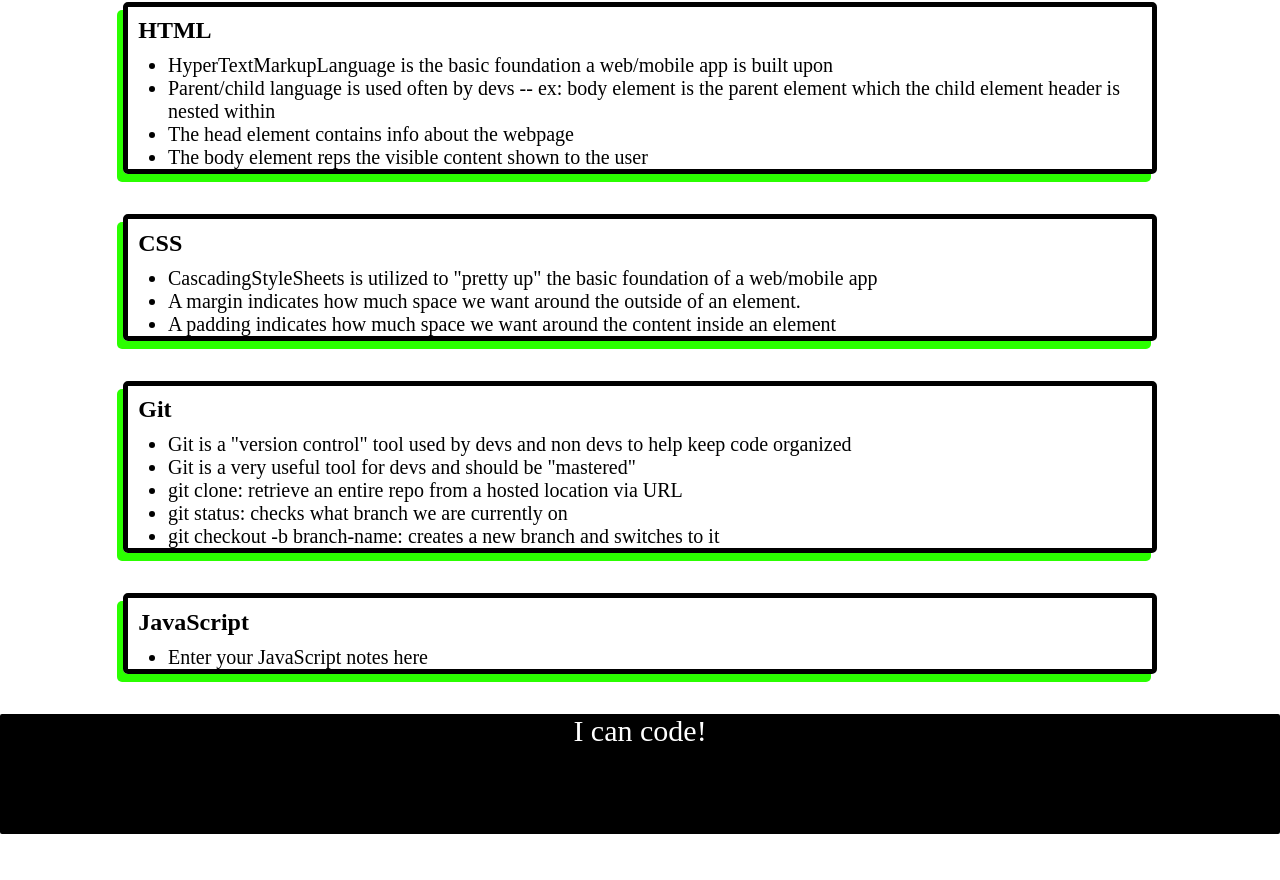
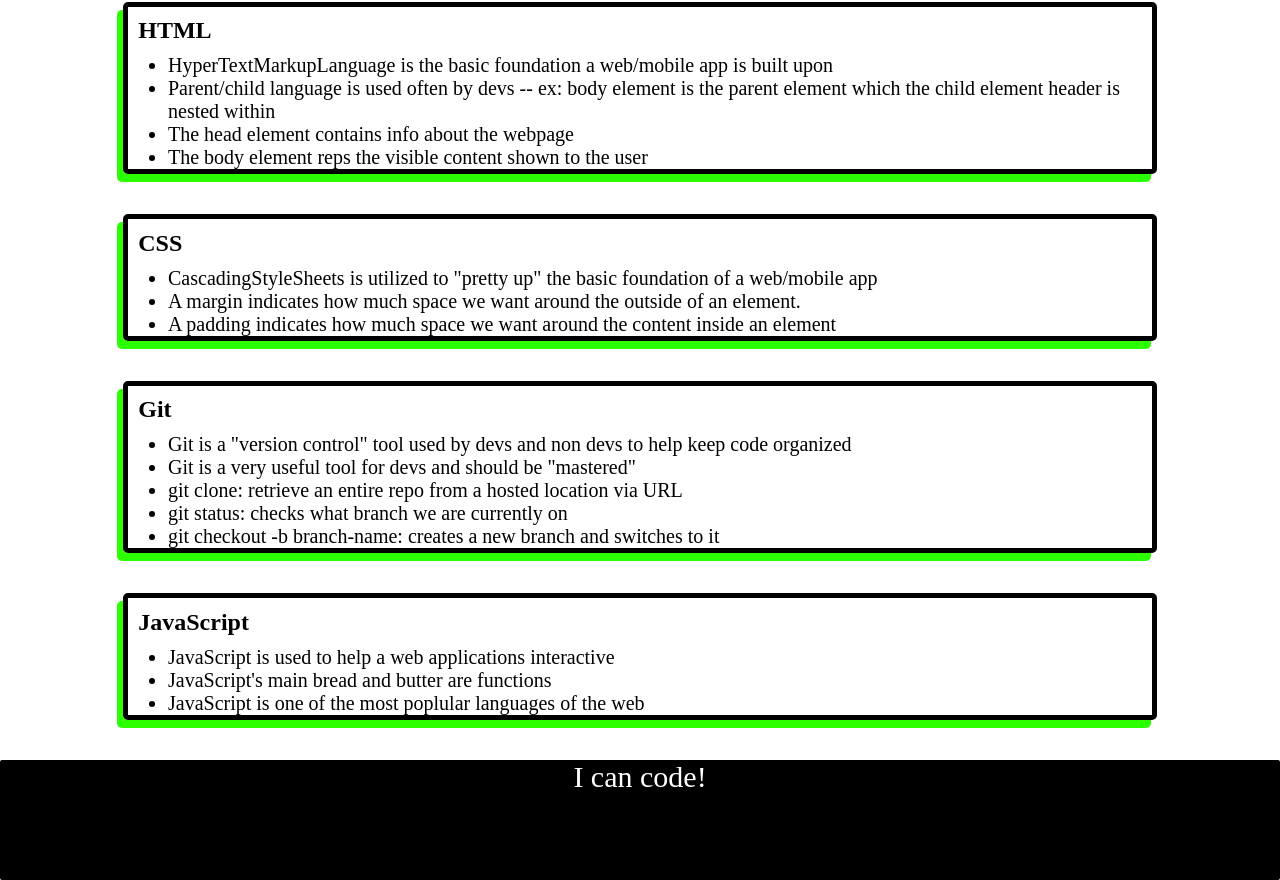
Before and after one commit to EshuShango/prework-study-guide-1, a plain HTML site: page index.html in a window 1280 px wide. Shown: the part 158-1038 px from the top of the page. Before the commit the page ends 992 px from the top, so only its background shows below. Drawn offline with Linux system fonts and the light colour scheme.

Commit message:
fixing up js

```diff
--- a/index.html
+++ b/index.html
@@ -50,7 +50,9 @@
       <section class="card" id="javascript-section">
         <h2>JavaScript</h2>
      <ul>
-       <li>Enter your JavaScript notes here</li>
+      <li>JavaScript is used to help a web applications interactive</li>
+      <li>JavaScript's main bread and butter are functions</li>
+      <li>JavaScript is one of the most poplular languages of the web</li>
      </ul>
 
       </section>
```
